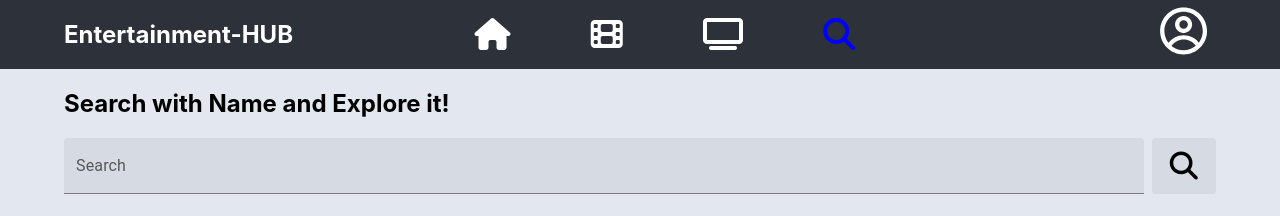
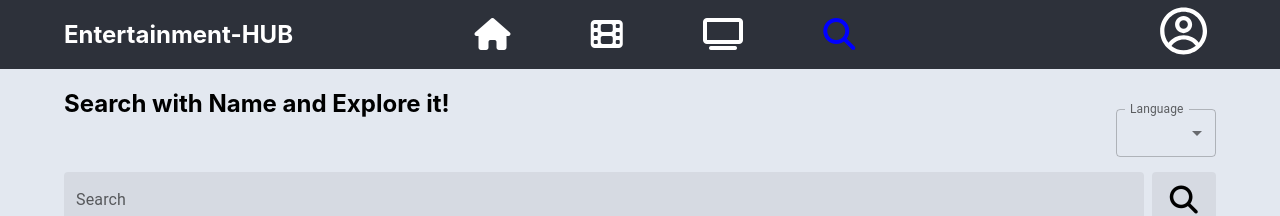
Before and after one commit to iViewlabs-internal/Entertainment-Hub, a React (Create React App) app: page /search in a window 1280 px wide. Shown: the top 216 px of the page. Built offline with nearby package versions, Linux system fonts and the light colour scheme; no server answers.

Commit message:
added language filter on search page

```diff
--- a/src/components/language/Language.tsx
+++ b/src/components/language/Language.tsx
@@ -36,7 +36,7 @@ const Language = () => {
             <MenuItem value="en-Us">English</MenuItem>
             <MenuItem value="hi">Hindi</MenuItem>
             <MenuItem value="ur">Urdu</MenuItem>
-            <MenuItem value="te">Telagu</MenuItem>
+            <MenuItem value="te">Telgu</MenuItem>
             <MenuItem value="bn">Bengali</MenuItem>
             <MenuItem value="pa">Punjabi</MenuItem>
             <MenuItem value="gu">Gujarati</MenuItem>
--- a/src/pages/movies/Movies.tsx
+++ b/src/pages/movies/Movies.tsx
@@ -11,8 +11,12 @@ import { useGetAllMoviesQuery } from "../../redux/services/entertainment";
 import { useGetAllGenreQuery } from "../../redux/services/entertainment";
 import { useAppSelector } from "../../redux/hooks";
 import Filter from "../../components/filter/Filter";
+import { changeLanguage } from "../../redux/features/language/languageSlice";
+import { useDispatch } from "react-redux";
+import { changePage } from "../../redux/features/page/pageSlice";
 
 const Movies = () => {
+  const dispatch = useDispatch();
   const [loading, setLoading] = useState(true);
   const [data, setData] = useState<any[]>([]);
   const [genre, setGenre] = useState<any[]>([]);
@@ -67,6 +71,11 @@ const Movies = () => {
   useEffect(() => {
     setGenre(genreInfo?.data?.genres);
   }, [obj]);
+
+  useEffect(()=>{
+    dispatch(changeLanguage("en-US"));
+    dispatch(changePage(1))
+  },[])
 
   const openNav = () => {
     document.getElementById("mySidenav")!.style.width = "250px";
--- a/src/pages/search-content/Search.tsx
+++ b/src/pages/search-content/Search.tsx
@@ -10,6 +10,9 @@ import type { RootState } from "../../redux/Store";
 import { useSelector, useDispatch } from "react-redux";
 import { changePage } from "../../redux/features/page/pageSlice";
 import { useGetSearchResultQuery } from "../../redux/services/entertainment";
+import Language from "../../components/language/Language";
+import { useAppSelector } from "../../redux/hooks";
+import { changeLanguage } from "../../redux/features/language/languageSlice";
 
 const Search = () => {
   const [data, setData] = useState([]);
@@ -20,15 +23,20 @@ const Search = () => {
 
   const dispatch = useDispatch();
   const myPage = useSelector((state: RootState) => state.page.value);
-
+  const language: any = useAppSelector(
+    (state: { language: { value: any } }) => state.language.value
+  );
   let obj = {
+    language:language,
     myPage: myPage,
     type: type,
-    searchText: searchText,
+    searchText: searchText
   };
+
   const responseInfo = useGetSearchResultQuery(obj);
 
   const fetchData = () => {
+    // responseInfo.refetch()
     setData(responseInfo?.data?.results);
     setLoading(false);
     setNumOfPages(
@@ -38,17 +46,24 @@ const Search = () => {
     );
   };
 
+  // let keys = Object.keys(obj);
   useEffect(() => {
     fetchData();
     window.scroll(0, 0);
-  }, [type,myPage]);
+  }, [obj]);
+  useEffect(()=>{
+    dispatch(changeLanguage("en-US"));
+  },[])
 
   return (
     <>
       <Navbar />
       <div className="container-items header-search-div">
         <Container>
+          <div className="search-language-div">
           <h2>Search with Name and Explore it!</h2>
+          <Language/>
+          </div>
           <div className="search-top-div">
             <TextField
               className="searchBox"
--- a/src/pages/search-content/search.css
+++ b/src/pages/search-content/search.css
@@ -28,6 +28,10 @@
 .header-search-div {
   padding-bottom: 3vh !important;
 }
+.search-language-div{
+  display: flex;
+  justify-content: space-between;
+}
 @media screen and (min-width: 200px) and (max-width: 600px) {
   .tabs-search-query {
     font-size: 1rem !important;
--- a/src/pages/tv-series/TvSeries.tsx
+++ b/src/pages/tv-series/TvSeries.tsx
@@ -8,13 +8,16 @@ import Navbar from "../../components/navbar/Navbar";
 import MyPagination from "../../components/pagination/MyPagination";
 import "./tvSeries.css";
 import type { RootState } from "../../redux/Store";
-import { useSelector } from "react-redux";
+import { useDispatch, useSelector } from "react-redux";
 import { useAppSelector } from "../../redux/hooks";
 import { useGetAllTvSeriesQuery } from "../../redux/services/entertainment";
 import { useGetAllGenreQuery } from "../../redux/services/entertainment";
 import Filter from "../../components/filter/Filter";
+import { changeLanguage } from "../../redux/features/language/languageSlice";
+import { changePage } from "../../redux/features/page/pageSlice";
 
 const TvSeries = () => {
+  const dispatch = useDispatch();
   const [loading, setLoading] = useState(true);
   const [data, setData] = useState<any[]>([]);
   const [genre, setGenre] = useState<any[]>([]);
@@ -65,6 +68,10 @@ const TvSeries = () => {
   useEffect(() => {
     setGenre(genreInfo?.data?.genres);
   }, [myPage]);
+  useEffect(()=>{
+    dispatch(changeLanguage("en-US"));
+    dispatch(changePage(1))
+  },[])
 
   const openNav = () => {
     document.getElementById("mySidenav")!.style.width = "250px";
--- a/src/redux/services/entertainment.ts
+++ b/src/redux/services/entertainment.ts
@@ -37,7 +37,7 @@ export const entertainmentApi = createApi({
       query: (obj) => ({
         url: `/search/${
           obj.type ? "tv" : "movie"
-        }?api_key=${mykey}&language=en-US&query=${obj.searchText}&page=${
+        }?api_key=${mykey}&language=${obj.language}&query=${obj.searchText}&page=${
           obj.myPage
         }&include_adult=false`,
       }),
```
